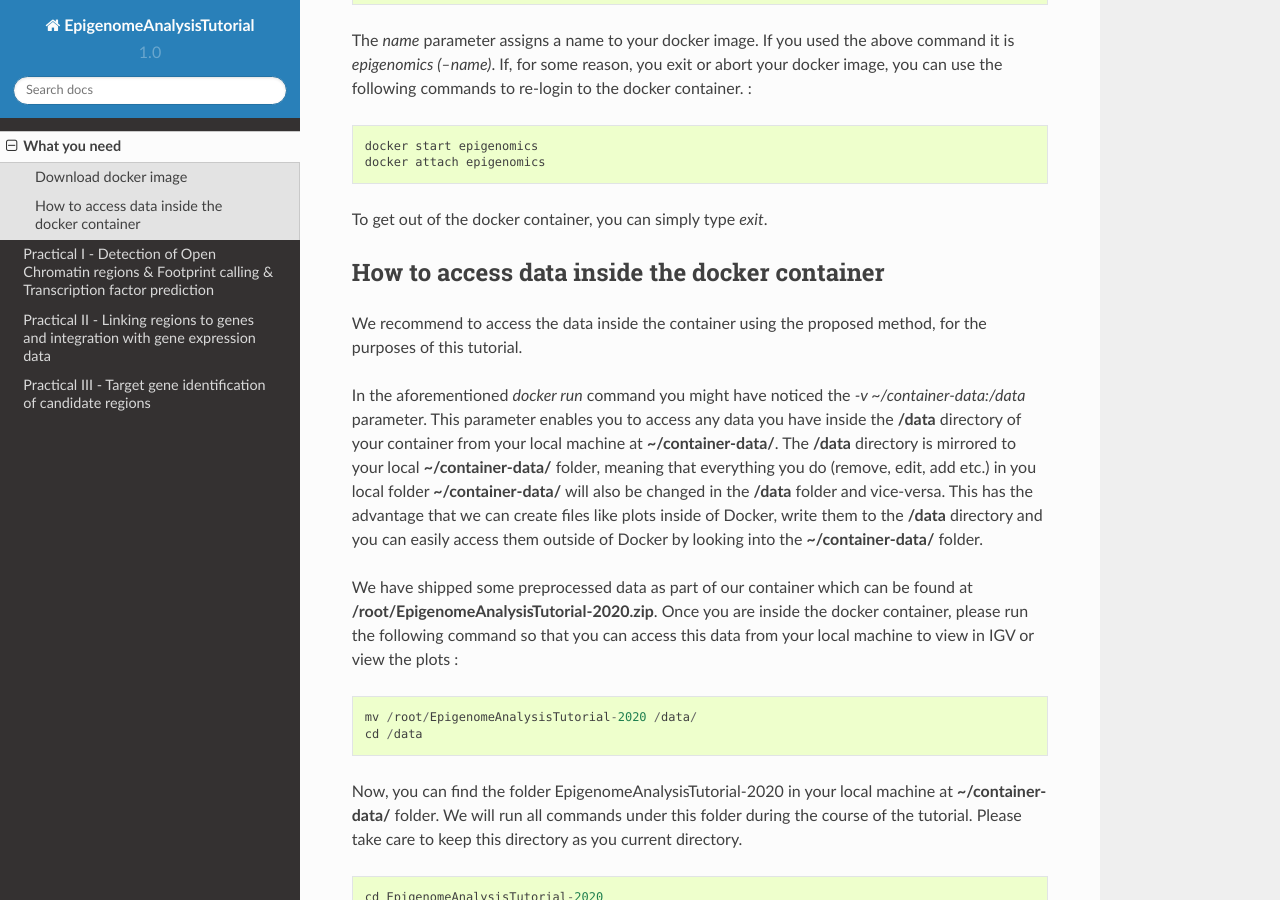
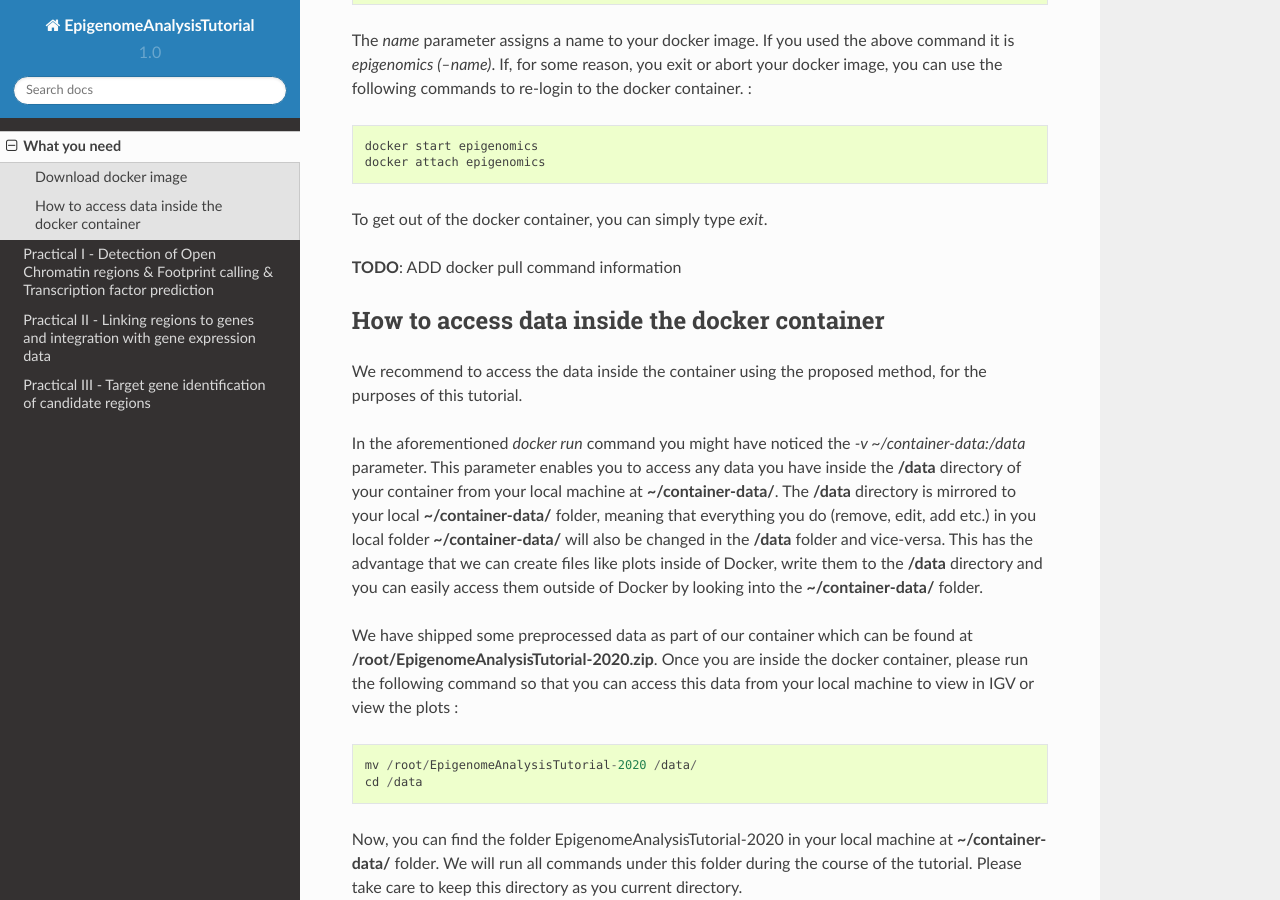
Before and after one commit to SchulzLab/EpigenomeAnalysisTutorial-2020, a Sphinx documentation site: the page built from docs/Installation.rst, in a window 1280 px wide and 900 px high, scrolled down 566 px. Built offline with Sphinx 7.4.7 and the Read the Docs theme 2.0.0, drawn with Linux system fonts in a browser that asks for light colours.

Commit message:
Update Installation.rst

```diff
--- a/docs/Installation.rst
+++ b/docs/Installation.rst
@@ -27,6 +27,8 @@ If, for some reason, you exit or abort your docker image, you can use the follow
 
 To get out of the docker container, you can simply type *exit*.
 
+**TODO**: ADD docker pull command information
+
 How to access data inside the docker container
 ----------------------------------------------------------------------------------------------
 We recommend to access the data inside the container using the proposed method, for the purposes of this tutorial.
```
